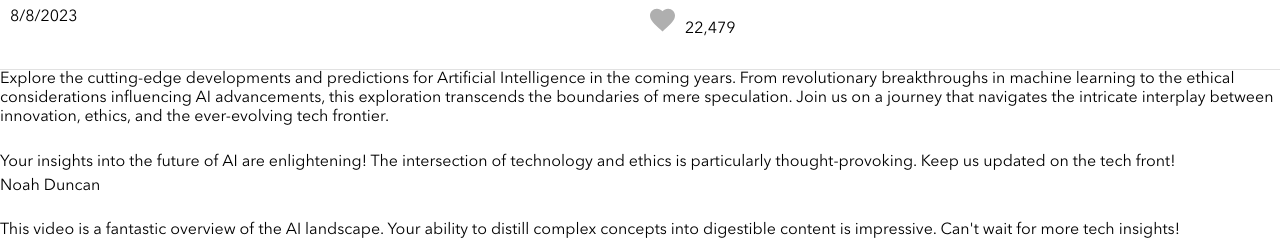
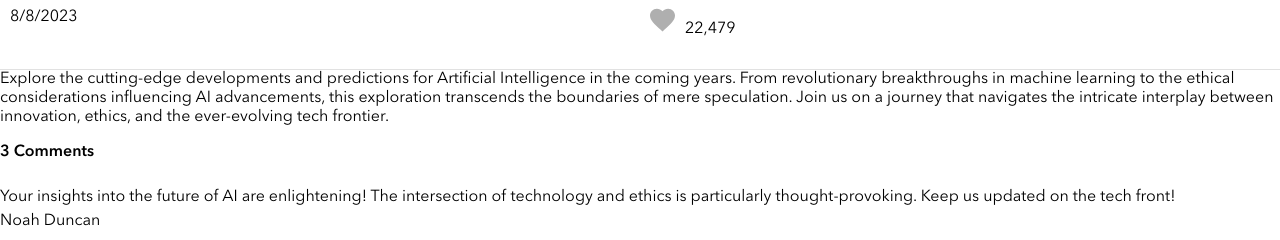
Before and after one commit to reganbrown/regan-brown-brainflix, a React (Vite) app: page / in a window 1280 px wide. Shown: the part 1233-1473 px from the top of the page. Built offline with nearby package versions, Linux system fonts and the light colour scheme.

Commit message:
add comment count

```diff
--- a/src/components/VideoPlayer/VideoPlayer.jsx
+++ b/src/components/VideoPlayer/VideoPlayer.jsx
@@ -42,6 +42,9 @@ export default function VideoPlayer({ videoDetails }) {
         </div>
       </div>
       <div className="details__description">{description}</div>
+      <div className="details__comments">
+        {videoDetails[0].comments.length} Comments
+      </div>
     </>
   );
 }
--- a/src/components/VideoPlayer/VideoPlayer.scss
+++ b/src/components/VideoPlayer/VideoPlayer.scss
@@ -40,6 +40,10 @@
     margin-right: 10px;
   }
   &__description {
+    padding-bottom: 16px;
+  }
+  &__comments {
+    font-weight: 600;
     padding-bottom: 26px;
   }
 }
```
